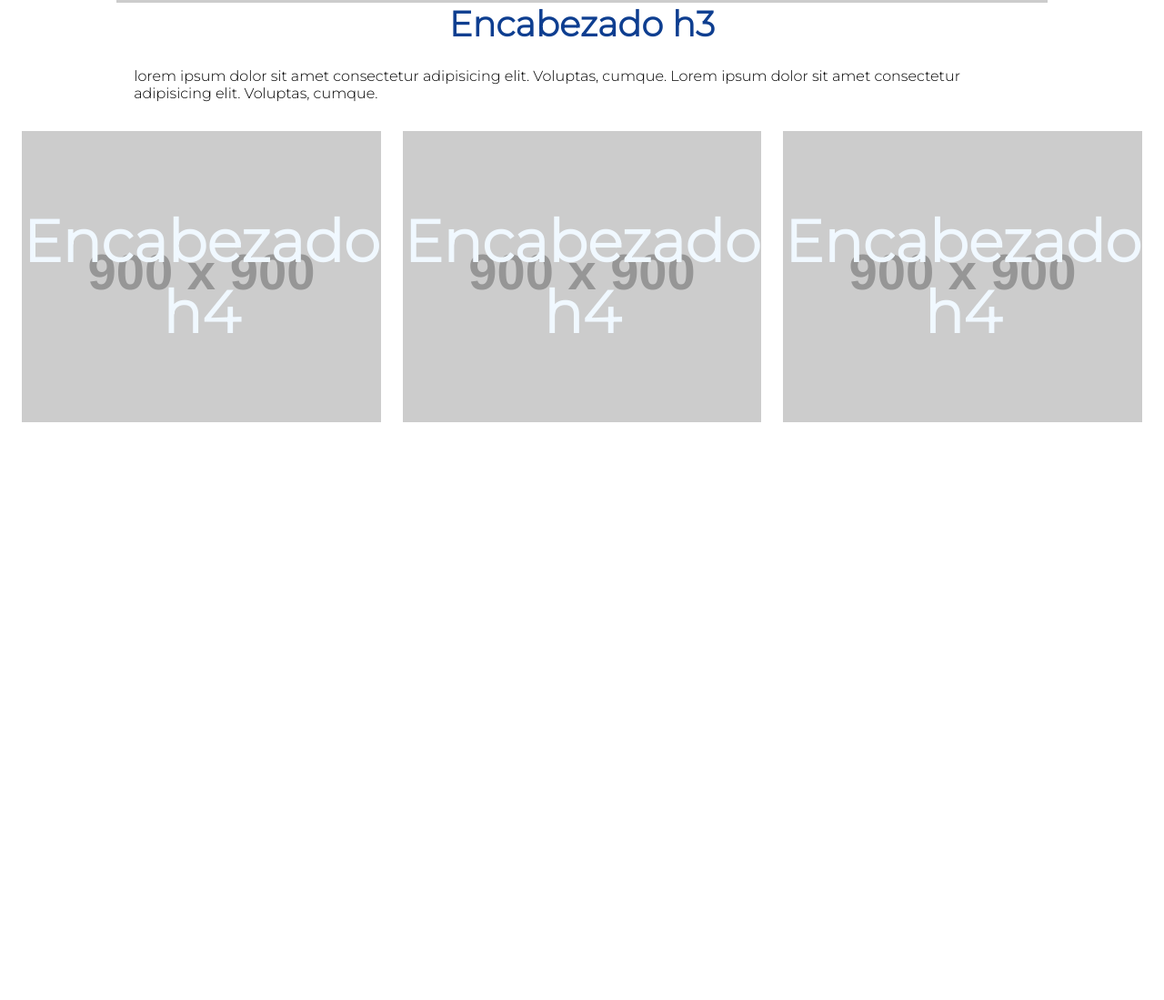
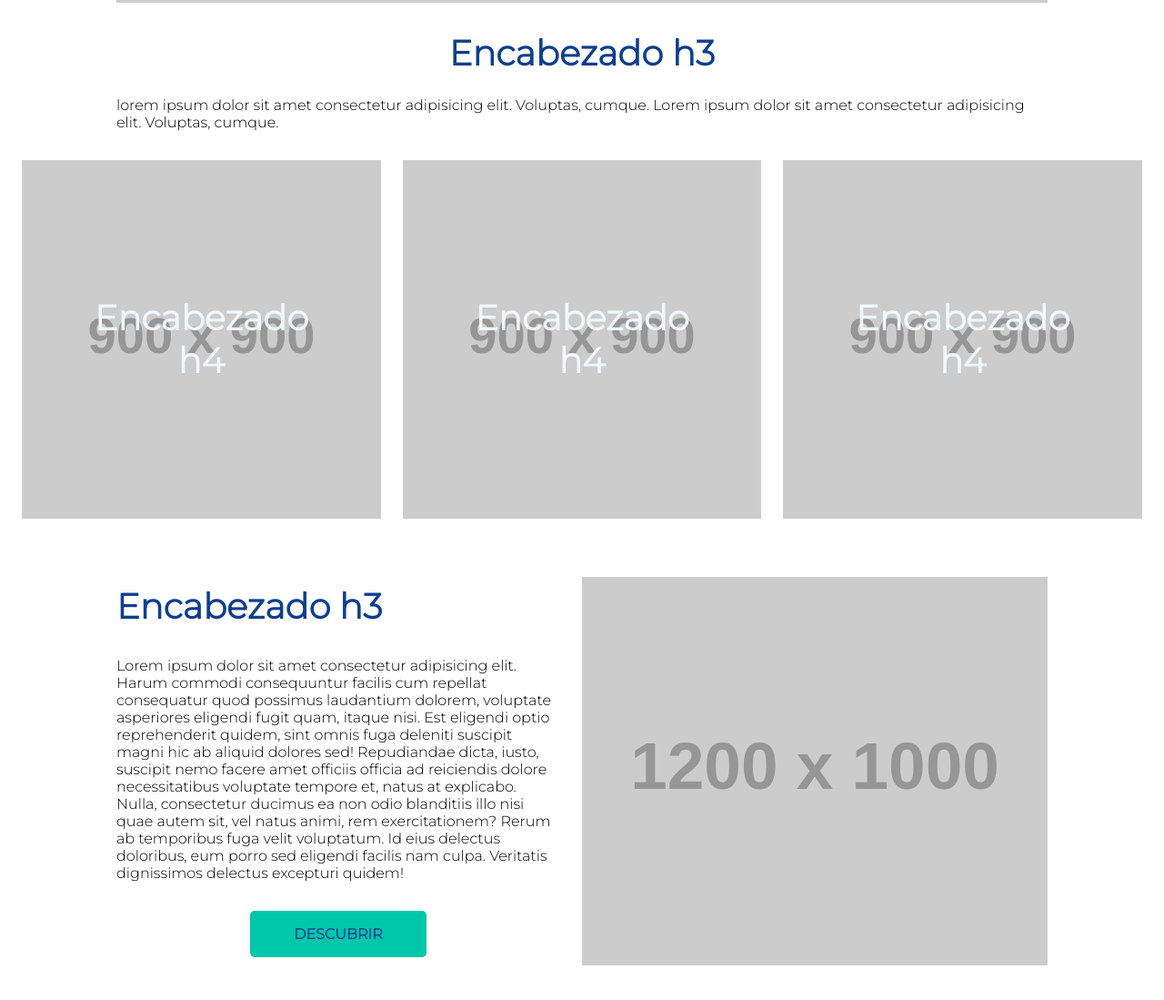
Before and after one commit to Erikadst/ejercicio-VITE-0, a website built with Vite: page index.html in a window 1280 px wide. Shown: the part 1421-2520 px from the top of the page at 91% size. Before the commit the page ends 1949 px from the top, so only its background shows below. Built offline with nearby package versions, Linux system fonts and the light colour scheme; placeholder pictures from the web are drawn by us.

Commit message:
recurso art03

```diff
--- a/index.html
+++ b/index.html
@@ -43,7 +43,15 @@
               <img src="https://dummyimage.com/900X900" alt="Imagen de ejemplo">
             </a>
           </div>
+        </article>
 
+        <article class="art03">
+          <div>
+            <h3>Encabezado h3</h3>
+            <p>Lorem ipsum dolor sit amet consectetur adipisicing elit. Harum commodi consequuntur facilis cum repellat consequatur quod possimus laudantium dolorem, voluptate asperiores eligendi fugit quam, itaque nisi. Est eligendi optio reprehenderit quidem, sint omnis fuga deleniti suscipit magni hic ab aliquid dolores sed! Repudiandae dicta, iusto, suscipit nemo facere amet officiis officia ad reiciendis dolore necessitatibus voluptate tempore et, natus at explicabo. Nulla, consectetur ducimus ea non odio blanditiis illo nisi quae autem sit, vel natus animi, rem exercitationem? Rerum ab temporibus fuga velit voluptatum. Id eius delectus doloribus, eum porro sed eligendi facilis nam culpa. Veritatis dignissimos delectus excepturi quidem!</p>
+            <a href="#" class="boton">DESCUBRIR</a>
+          </div>
+          <img src="https://dummyimage.com/1200X1000" alt="Imagen de ejemplo">
         </article>
 
       </section>
--- a/src/_art01.scss
+++ b/src/_art01.scss
@@ -22,6 +22,7 @@
     display: flex;
     flex-direction: column;
     row-gap: 1.5rem;
+    align-items: center;
 
     img{
       width: 100%;
--- a/src/_art02.scss
+++ b/src/_art02.scss
@@ -2,29 +2,30 @@
 
 .art02{
   width: 100%;
-  padding: 0 1.5rem;
+  padding: 0rem 1.5rem;
 
   display: flex;
   flex-direction: column;
   align-items: center;
   justify-content: flex-start;
   row-gap: 2rem;
+  @media only screen and (min-width: c.$tablet){
+    padding: 2rem 0rem;
+  }
   @media only screen and (min-width: c.$desktop){
     width: 80%;
-    padding: initial;
     row-gap: 3rem;
   }
   >:nth-child(1){
     width: 100%;
-    @media only screen and (min-width: c.$tablet){
-      width: 80%;
-    }
-
     display: flex;
     flex-direction: column;
     align-items: center;
     justify-content: flex-start;
     row-gap: 1.5rem;
+    @media only screen and (min-width: c.$tablet){
+      width: 80%;
+    }
   }
 
   >:nth-child(2){
@@ -36,16 +37,21 @@
     justify-content: flex-start;
     row-gap: 1.5rem;
     @media only screen and (min-width: c.$tablet){
+      padding: 0rem 1.5rem;
       flex-direction: row;
       align-items: flex-start;
       justify-content: center;
       column-gap: 1.5rem;
       row-gap: initial;
     }
+    @media only screen and (min-width: c.$desktop){
+      padding: initial;
+    }
 
     .item{
       width: 100%;
-      height: calc(100dvw - 3rem);
+      aspect-ratio: 1/1; // para poner la foto cuadrada
+      // height: calc(100dvw - 3rem); si hago este calc le tengo que poner la media query de height: 40dvh
       overflow: hidden;
       position: relative;
 
@@ -54,9 +60,9 @@
       align-items: center;
       justify-content: center;
 
-      @media only screen and (min-width: c.$tablet){
+/*    @media only screen and (min-width: c.$tablet){
         height: 40dvh;
-      }
+      } */
 
       img{
         width: 100%;
@@ -67,10 +73,9 @@
       >:nth-child(1){
         position: absolute;
         z-index: 100;
-        font-size: clamp(2rem, 5vw, 7rem);
-        color: c.$color01;
+        font-size: clamp(2rem, 3vw, 3.5rem);
         text-align: center;
-
+        // para llevar al medio la caja absolute, poner position relative a su padre.
         top: 50%;
         left: 50%;
         transform: translate(-50%, -50%);
--- /dev/null
+++ b/src/_art03.scss
@@ -0,0 +1,52 @@
+@use 'config' as c;
+
+.art03{
+  width: 100%;
+  padding: 2rem 1.5rem;
+
+  display: flex;
+  flex-direction: column;
+  align-items: center;
+  justify-content: flex-start;
+
+  @media only screen and (min-width: c.$tablet){
+    width: 80%;
+    padding: 2rem 0rem;
+    justify-content: center;
+    align-items: center;
+    flex-direction: row;
+
+  }
+  @media only screen and (min-width: c.$desktop){
+    width: 80%;
+    padding: initial;
+  }
+
+  >div{
+    width: 100%;
+    padding: 0 1.5rem;
+    display: flex;
+    flex-direction: column;
+    row-gap: 1.5rem;
+    align-items: center;
+    justify-content: flex-start;
+    @media only screen and (min-width: c.$tablet){
+      width: 50%;
+      padding: initial;
+      padding-right: 1.5rem;
+      row-gap: 2rem;
+      >:nth-child(1){
+        text-align: center;
+        @media only screen and (min-width: c.$tablet) {
+          align-self: flex-start;
+        }
+      }
+    }
+  }
+  img{
+    width: 100%;
+    @media only screen and (min-width: c.$tablet){
+      width: 50%;
+    }
+    }
+  }
--- a/src/_config.scss
+++ b/src/_config.scss
@@ -42,7 +42,7 @@ h1{
   }
 }
 
-h2, h4, p{
+h2, p{
   font-family: $fuentetext;
 }
 
@@ -51,7 +51,13 @@ h3{
   font-size: clamp(1.5rem, 3vw, 2.5rem);
   color: $color03;
   font-weight: 700;
+}
 
+h4{
+  font-family: $fuentetext;
+  font-size: clamp(1.5rem, 3vw, 2.5rem);
+  color: $color01;
+  font-weight: 600;
 }
 
 section{
@@ -64,3 +70,24 @@ section{
     padding: 4rem 0rem;
   }
 }
+
+.boton{
+  text-decoration: none;
+  padding: 1rem 3rem;
+  background-color: $color02;
+  border-radius: 5px;
+  color:$color01;
+  transition: 1s;
+  font-family: $fuentetext;
+  font-weight: 600;
+  &:hover{
+    background-color: $color01;
+    color: $color02;
+  }
+  @media only screen and (min-width: $tablet){
+    color: $color03;
+  }
+  @media only screen and (min-width: $desktop){
+    color: $color00;
+  }
+}
--- a/src/style.scss
+++ b/src/style.scss
@@ -1,6 +1,7 @@
 @use 'config' as c;
 @use 'art01';
 @use 'art02';
+@use 'art03';
 
 
 header{
@@ -13,24 +14,3 @@ header{
   justify-content: center;
   row-gap: 2rem;
 }
-
-.boton{
-  text-decoration: none;
-  padding: 1rem 3rem;
-  background-color: c.$color02;
-  border-radius: 5px;
-  color:c.$color01;
-  transition: 1s;
-  font-family: c.$fuentetext;
-  font-weight: 600;
-  &:hover{
-    background-color: c.$color01;
-    color: c.$color02;
-  }
-  @media only screen and (min-width: c.$tablet){
-    color: c.$color03;
-  }
-  @media only screen and (min-width: c.$desktop){
-    color: c.$color00;
-  }
-}
```
